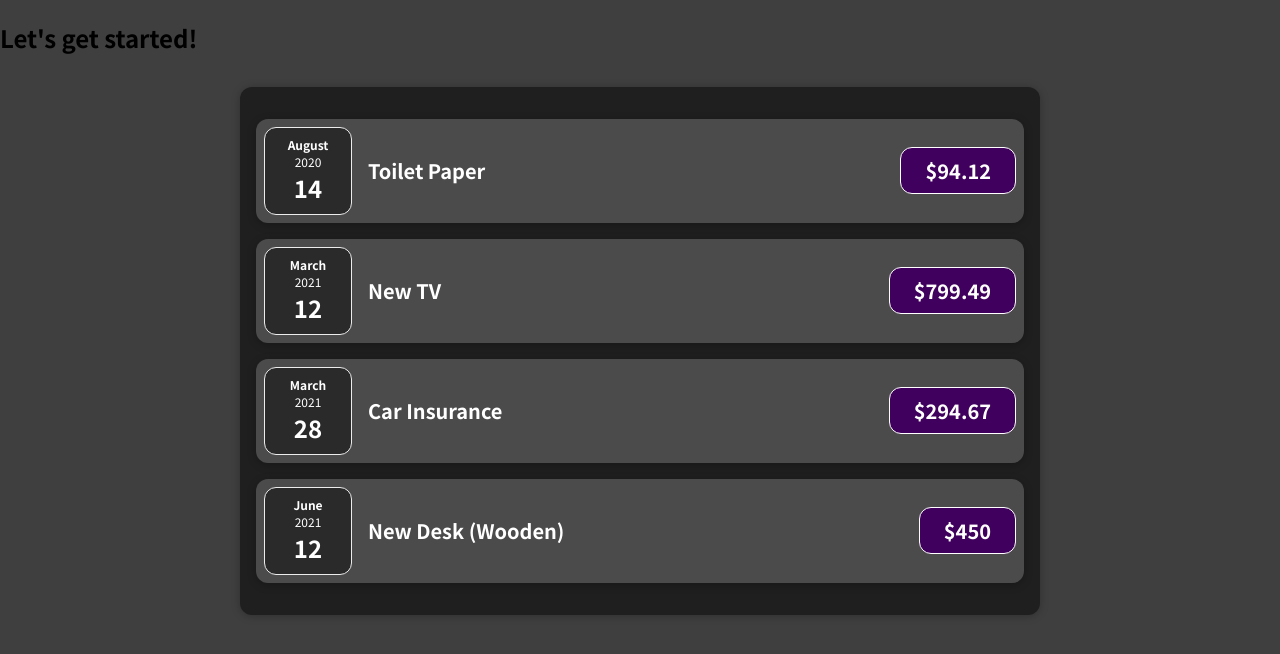
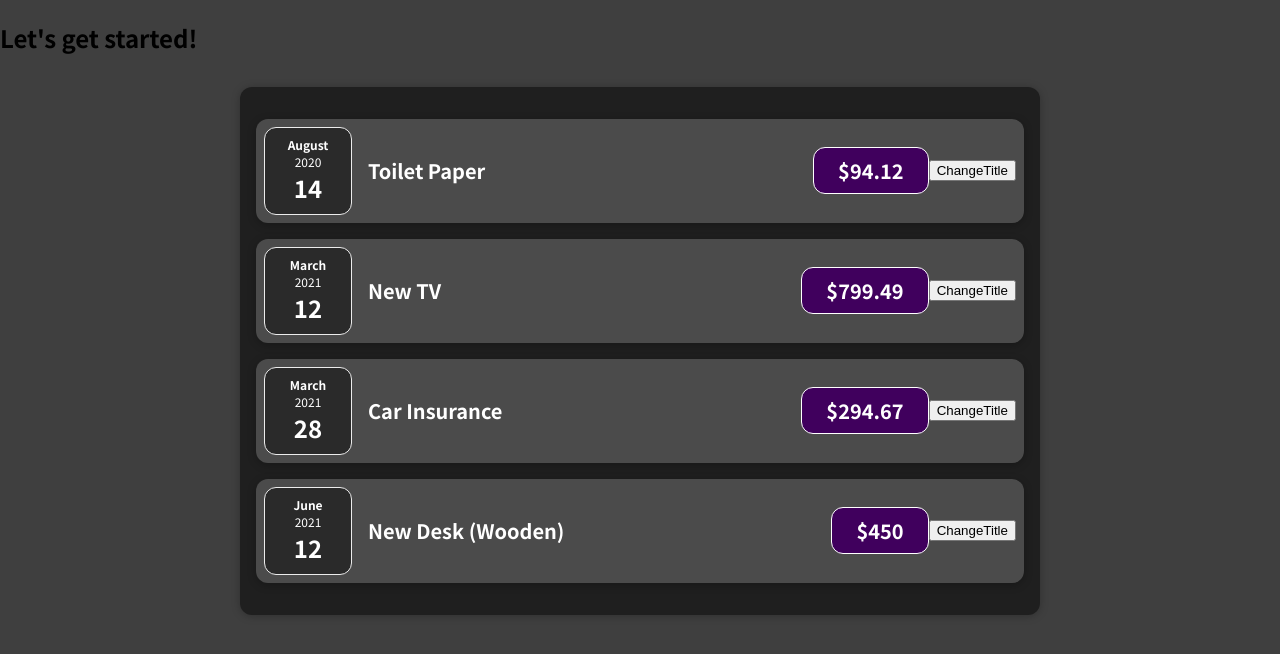
Before and after one commit to jeffli817/reactjs-udemy, a React (Create React App) app in the folder 01-starting-setup/: page / in a window 1280 px wide. Shown: the top 654 px of the page. Built offline with nearby package versions, Linux system fonts and the light colour scheme.

Commit message:
Working with "State"

```diff
--- a/01-starting-setup/src/components/Expenses/ExpenseItem.js
+++ b/01-starting-setup/src/components/Expenses/ExpenseItem.js
@@ -1,16 +1,24 @@
+import React, { useState } from 'react';
 import "./ExpenseItem.css";
 import ExpenseDate from "./ExpenseDate";
 import Card from "../UI/Card";
 
 const ExpenseItem=(props)=> {
+  const [title, setTitle] = useState(props.title);
+
+  const clickHandler = () =>{
+    setTitle('Updated');
+    console.log(title);
+  }
 
   return (
     <Card className="expense-item">
       <ExpenseDate date={props.date}/>
       <div className="expense-item__description">
-        <h2>{props.title}</h2>
+        <h2>{title}</h2>
       </div>
       <div className="expense-item__price">${props.amount}</div>
+      <button onClick={clickHandler}>ChangeTitle</button>
     </Card>
   );
 }
```
